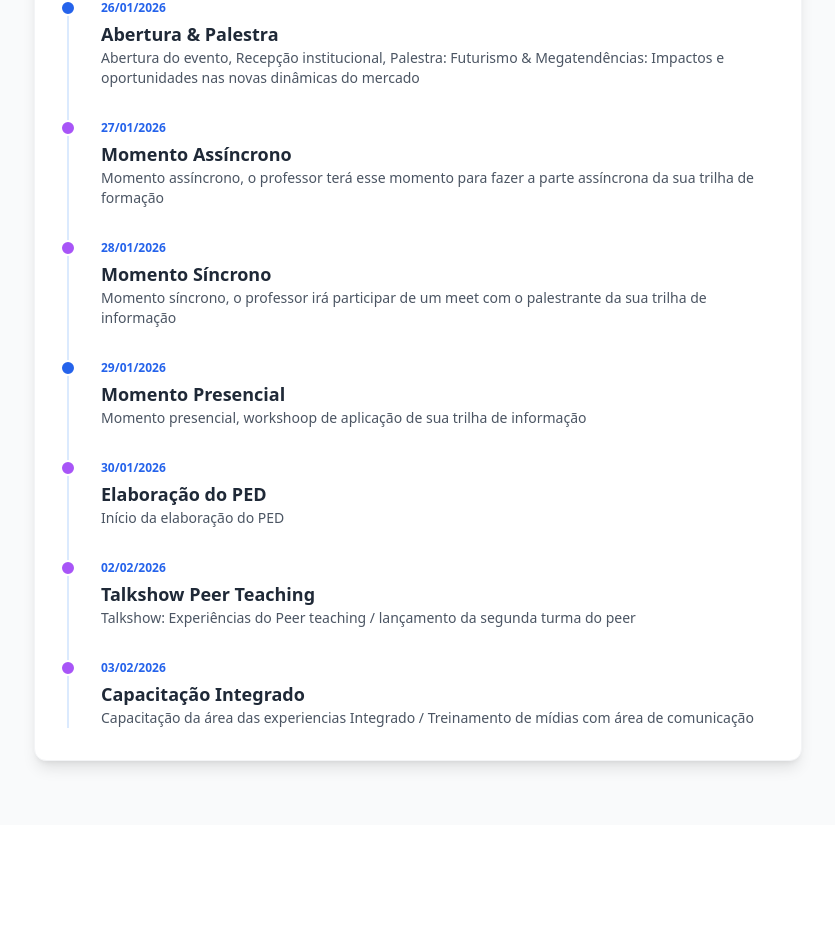
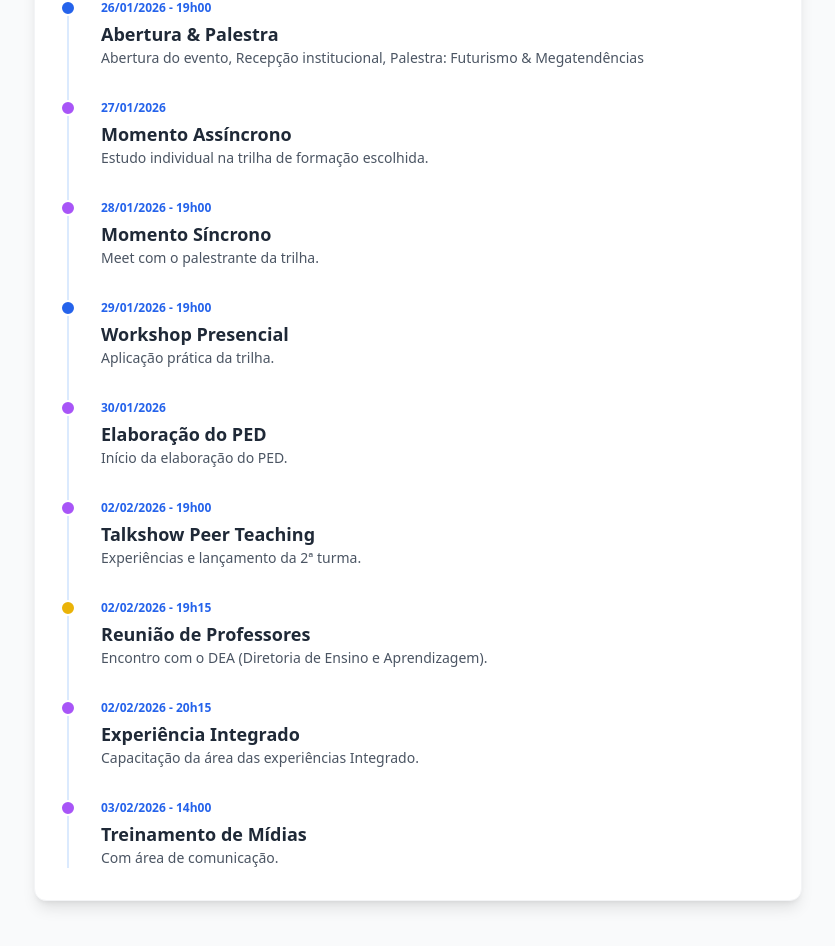
Before and after one commit to rodriguesph/cafe-2026, a React (Vite) app: page / in a window 1280 px wide. Shown: the part 1227-2173 px from the top of the page, without its empty margins (222-1057 px from the left). Before the commit the page ends 2052 px from the top, so only its background shows below. Built offline with nearby package versions, Linux system fonts and the light colour scheme.

Commit message:
Atualizacao logica Macapa e Timer

```diff
--- a/src/App.jsx
+++ b/src/App.jsx
@@ -1,4 +1,4 @@
-import React, { useState, useEffect, useMemo } from 'react';
+import React, { useState, useEffect, useMemo, useRef } from 'react';
 import {
   BookOpen,
   CalendarCheck,
@@ -9,6 +9,7 @@ import {
   Lock,
   FileText,
   Star,
+  ChevronRight,
   Brain,
   BarChart,
   MonitorPlay,
@@ -22,6 +23,7 @@ import {
   List,
   Search,
   AlertTriangle,
+  Filter,
   PlayCircle,
   Clock,
   ExternalLink,
@@ -338,19 +340,59 @@ const DataService = {
 };
 
 const TIMELINES = {
-  geral: [
-    { date: '26/01/2026', title: 'Abertura & Palestra', desc: 'Abertura do evento, Recepção institucional, Palestra: Futurismo & Megatendências: Impactos e oportunidades nas novas dinâmicas do mercado', type: 'presencial' },
-    { date: '27/01/2026', title: 'Momento Assíncrono', desc: 'Momento assíncrono, o professor terá esse momento para fazer a parte assíncrona da sua trilha de formação', type: 'assincrono' },
-    { date: '28/01/2026', title: 'Momento Síncrono', desc: 'Momento síncrono, o professor irá participar de um meet com o palestrante da sua trilha de informação', type: 'sincrono' },
-    { date: '29/01/2026', title: 'Momento Presencial', desc: 'Momento presencial, workshoop de aplicação de sua trilha de informação', type: 'presencial' },
-    { date: '30/01/2026', title: 'Elaboração do PED', desc: 'Início da elaboração do PED', type: 'pratica' },
-    { date: '02/02/2026', title: 'Talkshow Peer Teaching', desc: 'Talkshow: Experiências do Peer teaching / lançamento da segunda turma do peer', type: 'evento' },
-    { date: '03/02/2026', title: 'Capacitação Integrado', desc: 'Capacitação da área das experiencias Integrado / Treinamento de mídias com área de comunicação', type: 'treinamento' },
+  graduacao: [
+    { date: '26/01/2026 - 19h00', title: 'Abertura & Palestra', desc: 'Abertura do evento, Recepção institucional, Palestra: Futurismo & Megatendências', type: 'presencial' },
+    { date: '27/01/2026', title: 'Momento Assíncrono', desc: 'Estudo individual na trilha de formação escolhida.', type: 'assincrono' },
+    { date: '28/01/2026 - 19h00', title: 'Momento Síncrono', desc: 'Meet com o palestrante da trilha.', type: 'sincrono' },
+    { date: '29/01/2026 - 19h00', title: 'Workshop Presencial', desc: 'Aplicação prática da trilha.', type: 'presencial' },
+    { date: '30/01/2026', title: 'Elaboração do PED', desc: 'Início da elaboração do PED.', type: 'pratica' },
+    { date: '02/02/2026 - 19h00', title: 'Talkshow Peer Teaching', desc: 'Experiências e lançamento da 2ª turma.', type: 'evento' },
+    { date: '02/02/2026 - 19h15', title: 'Reunião de Professores', desc: 'Encontro com o DEA (Diretoria de Ensino e Aprendizagem).', type: 'reuniao' },
+    { date: '02/02/2026 - 20h15', title: 'Experiência Integrado', desc: 'Capacitação da área das experiências Integrado.', type: 'evento' },
+    { date: '03/02/2026 - 14h00', title: 'Treinamento de Mídias', desc: 'Com área de comunicação.', type: 'treinamento' },
   ],
-  graduacao: [{ date: '26/01 - 14h', title: 'Reunião NDE', desc: 'Alinhamento semestral.' }],
-  colegio: [{ date: '26/01 - 08h', title: 'Pedagógico Colégio', desc: 'Planejamento BNCC.' }],
-  medicina_cm: [{ date: '27/01 - 09h', title: 'OSCE Training', desc: 'Padronização de avaliação.' }],
-  medicina_macapa: [{ date: '27/01 - 14h', title: 'Internato', desc: 'Gestão de preceptores.' }]
+  colegio: [
+    { date: '26/01/2026 - 19h00', title: 'Abertura & Palestra', desc: 'Abertura do evento, Recepção institucional, Palestra: Futurismo & Megatendências', type: 'presencial' },
+    { date: '27/01/2026 - 09h00', title: 'Reunião de Planejamento', desc: 'Alinhamento com as coordenações.', type: 'reuniao' },
+    { date: '27/01/2026 - 14h00', title: 'Capacitação Pense+', desc: 'Treinamento específico.', type: 'treinamento' },
+    { date: '27/01/2026 - 14h00', title: 'Capacitação Bilíngue', desc: 'Para professores do Programa Bilíngue.', type: 'treinamento' },
+    { date: '27/01/2026', title: 'Momento Assíncrono', desc: 'Estudo individual na trilha de formação.', type: 'assincrono' },
+    { date: '28/01/2026 - 09h00', title: 'Capacitação Poliedro', desc: 'Treinamento sistema Poliedro.', type: 'treinamento' },
+    { date: '28/01/2026 - 19h00', title: 'Momento Síncrono', desc: 'Meet com o palestrante da trilha.', type: 'sincrono' },
+    { date: '29/01/2026 - 09h00', title: 'Neurodivergentes (Profs)', desc: 'Conscientização e estratégias de sala de aula.', type: 'presencial' },
+    { date: '29/01/2026 - 14h00', title: 'Neurodivergentes (Coords)', desc: 'Alinhamento de protocolos e gestão da inclusão.', type: 'reuniao' },
+    { date: '29/01/2026 - 19h00', title: 'Workshop Presencial', desc: 'Aplicação prática da trilha.', type: 'presencial' },
+    { date: '30/01/2026', title: 'Elaboração do PED', desc: 'Início da elaboração do PED.', type: 'pratica' },
+    { date: '02/02/2026 - 19h00', title: 'Talkshow Peer Teaching', desc: 'Experiências e lançamento da 2ª turma.', type: 'evento' },
+    { date: '02/02/2026 - 20h15', title: 'Experiência Integrado', desc: 'Capacitação da área das experiências Integrado.', type: 'evento' },
+    { date: '03/02/2026 - 14h00', title: 'Treinamento de Mídias', desc: 'Com área de comunicação.', type: 'treinamento' },
+  ],
+  medicina_cm: [
+    { date: '26/01/2026 - 15h00', title: 'Reunião de Professores', desc: 'Encontro com o DEA.', type: 'reuniao' },
+    { date: '26/01/2026 - 19h00', title: 'Abertura & Palestra', desc: 'Abertura do evento e Palestra Futurismo.', type: 'presencial' },
+    { date: '27/01/2026', title: 'Momento Assíncrono', desc: 'Estudo individual na trilha de formação.', type: 'assincrono' },
+    { date: '28/01/2026 - 14h00', title: 'Troca de Experiências', desc: 'Intercâmbio CM x Macapá (1º e 2º semestres).', type: 'reuniao' },
+    { date: '28/01/2026 - 19h00', title: 'Momento Síncrono', desc: 'Meet com o palestrante da trilha.', type: 'sincrono' },
+    { date: '29/01/2026 - 19h00', title: 'Workshop Presencial', desc: 'Aplicação prática da trilha.', type: 'presencial' },
+    { date: '30/01/2026', title: 'Elaboração do PED', desc: 'Início da elaboração do PED.', type: 'pratica' },
+    { date: '31/01/2026 - 09h00', title: 'Reunião de Professores', desc: 'Encontro com o DEA.', type: 'reuniao' },
+    { date: '02/02/2026 - 19h00', title: 'Talkshow Peer Teaching', desc: 'Experiências e lançamento da 2ª turma.', type: 'evento' },
+    { date: '02/02/2026 - 20h15', title: 'Experiência Integrado', desc: 'Capacitação da área das experiências Integrado.', type: 'evento' },
+    { date: '03/02/2026 - 14h00', title: 'Treinamento de Mídias', desc: 'Com área de comunicação.', type: 'treinamento' },
+  ],
+  medicina_macapa: [
+    { date: '19/01/2026 - 18h45', title: 'Reunião de Professores', desc: 'Encontro com o DEA.', type: 'reuniao' },
+    { date: '20/01/2026 - 18h45', title: 'Rodada de Planejamento', desc: 'Planejamento de disciplinas com professores de Macapá.', type: 'reuniao' },
+    { date: '26/01/2026 - 19h00', title: 'Abertura & Palestra', desc: 'Abertura do evento e Palestra Futurismo.', type: 'presencial' },
+    { date: '27/01/2026', title: 'Momento Assíncrono', desc: 'Estudo individual na trilha de formação.', type: 'assincrono' },
+    { date: '28/01/2026 - 14h00', title: 'Troca de Experiências', desc: 'Intercâmbio CM x Macapá (1º e 2º semestres).', type: 'reuniao' },
+    { date: '28/01/2026 - 19h00', title: 'Momento Síncrono', desc: 'Meet com o palestrante da trilha.', type: 'sincrono' },
+    { date: '29/01/2026 - 19h00', title: 'Workshop Presencial', desc: 'Aplicação prática da trilha.', type: 'presencial' },
+    { date: '30/01/2026', title: 'Elaboração do PED', desc: 'Início da elaboração do PED.', type: 'pratica' },
+    { date: '02/02/2026 - 19h00', title: 'Talkshow Peer Teaching', desc: 'Experiências e lançamento da 2ª turma.', type: 'evento' },
+    { date: '02/02/2026 - 20h15', title: 'Experiência Integrado', desc: 'Capacitação da área das experiências Integrado.', type: 'evento' },
+    { date: '03/02/2026 - 14h00', title: 'Treinamento de Mídias', desc: 'Com área de comunicação.', type: 'treinamento' },
+  ]
 };
 
 // --- APP ---
@@ -358,7 +400,7 @@ const TIMELINES = {
 export default function App() {
   const [view, setView] = useState('landing');
   const [user, setUser] = useState(null);
-  const [timelineTab, setTimelineTab] = useState('geral');
+  const [timelineTab, setTimelineTab] = useState('graduacao');
   const [loading, setLoading] = useState(false);
 
   useEffect(() => {
@@ -414,10 +456,19 @@ export default function App() {
       evaluation_data: null,
       created_at: new Date().toISOString()
     };
+
+    // REGRA DE BYPASS PARA MEDICINA MACAPÁ
+    if (formData.unidade === 'Macapa' && formData.colegiado === 'Medicina') {
+      formData.track = TRACKS['MA'].name;
+      formData.track_code = 'MA';
+      formData.test_completed = true;
+    }
+
     try {
       const u = await DataService.register(formData);
       setUser(u); localStorage.setItem('CAFE_SESSION_ID', u.id);
-      setView('test');
+      // Se foi bypassado, vai direto pro dashboard, senão pro teste
+      setView(u.test_completed ? 'dashboard' : 'test');
     } catch(err) { alert(err.message); }
     setLoading(false);
   };
@@ -485,14 +536,14 @@ export default function App() {
               <div className="flex flex-wrap justify-center gap-2 mb-8">
                 {Object.keys(TIMELINES).map(k => (
                   <button key={k} onClick={() => setTimelineTab(k)} className={`px-4 py-2 rounded-full text-sm font-bold transition ${timelineTab === k ? 'bg-blue-600 text-white' : 'bg-white border text-gray-600 hover:bg-gray-50'}`}>
-                    {k === 'geral' ? 'Geral' : k.replace('_', ' ').toUpperCase()}
+                    {k.replace('_', ' ').toUpperCase()}
                   </button>
                 ))}
               </div>
               <div className="max-w-3xl mx-auto bg-white rounded-xl shadow-lg p-8 border border-gray-100">
                 {TIMELINES[timelineTab].map((item, idx) => (
                   <div key={idx} className="relative pl-8 pb-8 last:pb-0 border-l-2 border-blue-100">
-                    <div className={`absolute -left-[9px] top-0 w-4 h-4 rounded-full border-2 border-white ${item.type === 'presencial' ? 'bg-blue-600' : 'bg-purple-500'}`} />
+                    <div className={`absolute -left-[9px] top-0 w-4 h-4 rounded-full border-2 border-white ${item.type === 'presencial' ? 'bg-blue-600' : (item.type === 'reuniao' ? 'bg-yellow-500' : 'bg-purple-500')}`} />
                     <span className="text-xs font-bold text-blue-600 block mb-1">{item.date}</span>
                     <h3 className="text-lg font-bold">{item.title}</h3>
                     <p className="text-gray-600 text-sm">{item.desc}</p>
@@ -923,8 +974,9 @@ function Dashboard({ user, onUpdate, onCertificate }) {
                       <Clock size={20} className={timeLeft > 0 ? "text-blue-600 animate-pulse" : "text-green-600"}/>
                       <div>
                         <span className="text-xs font-bold text-gray-500 uppercase block">Tempo Restante</span>
+                        {/* TIMER OCULTO - Mas funcionando */}
                         <span className={`font-mono text-xl font-bold ${timeLeft > 0 ? 'text-blue-900' : 'text-green-600'}`}>
-                          {timeLeft > 0 ? formatTime(timeLeft) : "Concluído"}
+                          {timeLeft > 0 ? "Contabilizando..." : "Concluído"}
                         </span>
                       </div>
                     </div>
```
